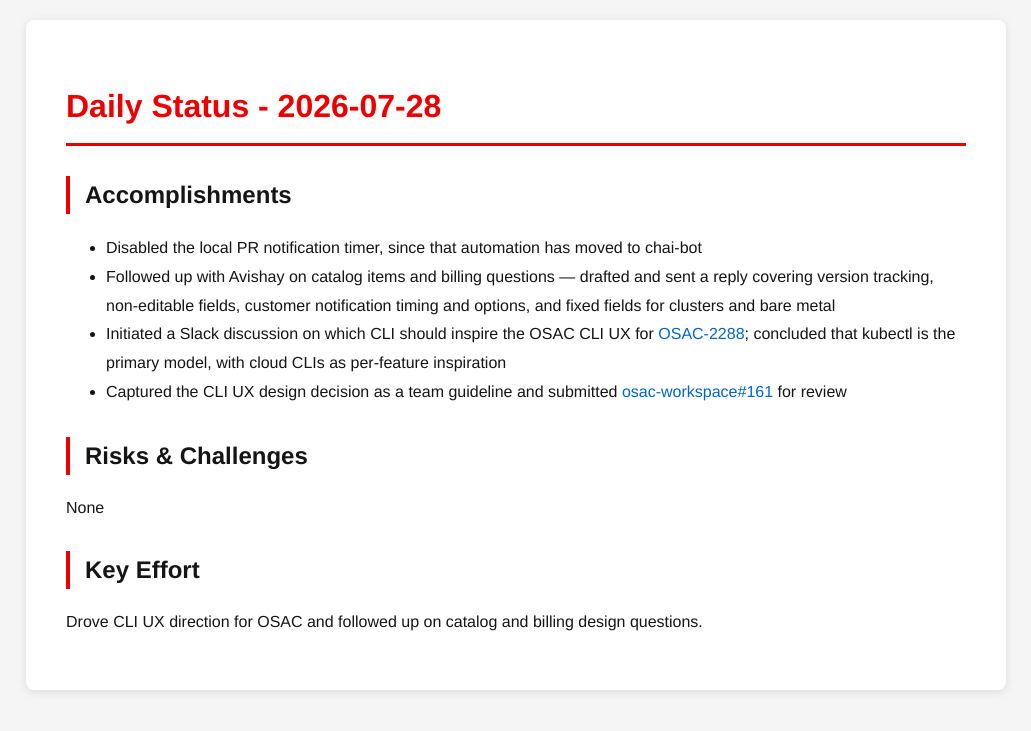
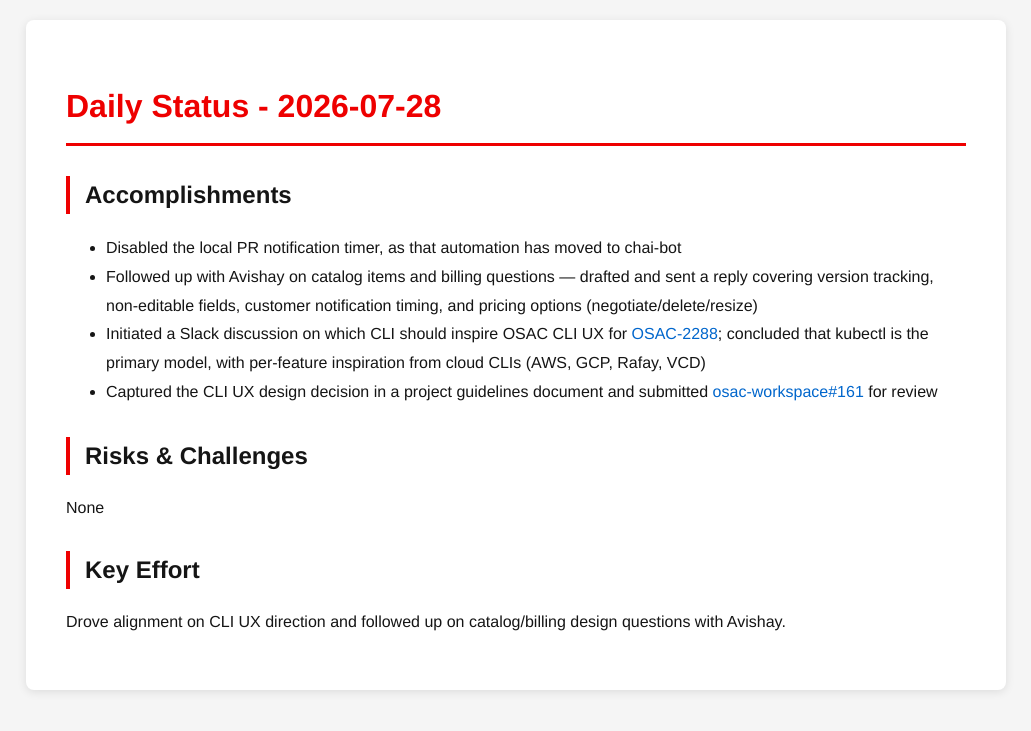
Before and after one commit to tzvatot/daily-status, a Jekyll site: the page built from 2026-07-28.md, in a window 1280 px wide. Shown: the top 731 px of the page, without its empty margins (124-1155 px from the left). Built offline with Jekyll 4.4.1, drawn with Linux system fonts in a browser that asks for light colours.

Commit message:
Daily status update - 2026-07-28

```diff
--- a/2026-07-28.md
+++ b/2026-07-28.md
@@ -7,13 +7,13 @@
 # Daily Status - 2026-07-28
 
 ## Accomplishments
-- Disabled the local PR notification timer, since that automation has moved to chai-bot
-- Followed up with Avishay on catalog items and billing questions — drafted and sent a reply covering version tracking, non-editable fields, customer notification timing and options, and fixed fields for clusters and bare metal
-- Initiated a Slack discussion on which CLI should inspire the OSAC CLI UX for [OSAC-2288](https://redhat.atlassian.net/browse/OSAC-2288); concluded that kubectl is the primary model, with cloud CLIs as per-feature inspiration
-- Captured the CLI UX design decision as a team guideline and submitted [osac-workspace#161](https://github.com/osac-project/osac-workspace/pull/161) for review
+- Disabled the local PR notification timer, as that automation has moved to chai-bot
+- Followed up with Avishay on catalog items and billing questions — drafted and sent a reply covering version tracking, non-editable fields, customer notification timing, and pricing options (negotiate/delete/resize)
+- Initiated a Slack discussion on which CLI should inspire OSAC CLI UX for [OSAC-2288](https://redhat.atlassian.net/browse/OSAC-2288); concluded that kubectl is the primary model, with per-feature inspiration from cloud CLIs (AWS, GCP, Rafay, VCD)
+- Captured the CLI UX design decision in a project guidelines document and submitted [osac-workspace#161](https://github.com/osac-project/osac-workspace/pull/161) for review
 
 ## Risks & Challenges
 None
 
 ## Key Effort
-Drove CLI UX direction for OSAC and followed up on catalog and billing design questions.
+Drove alignment on CLI UX direction and followed up on catalog/billing design questions with Avishay.
```
